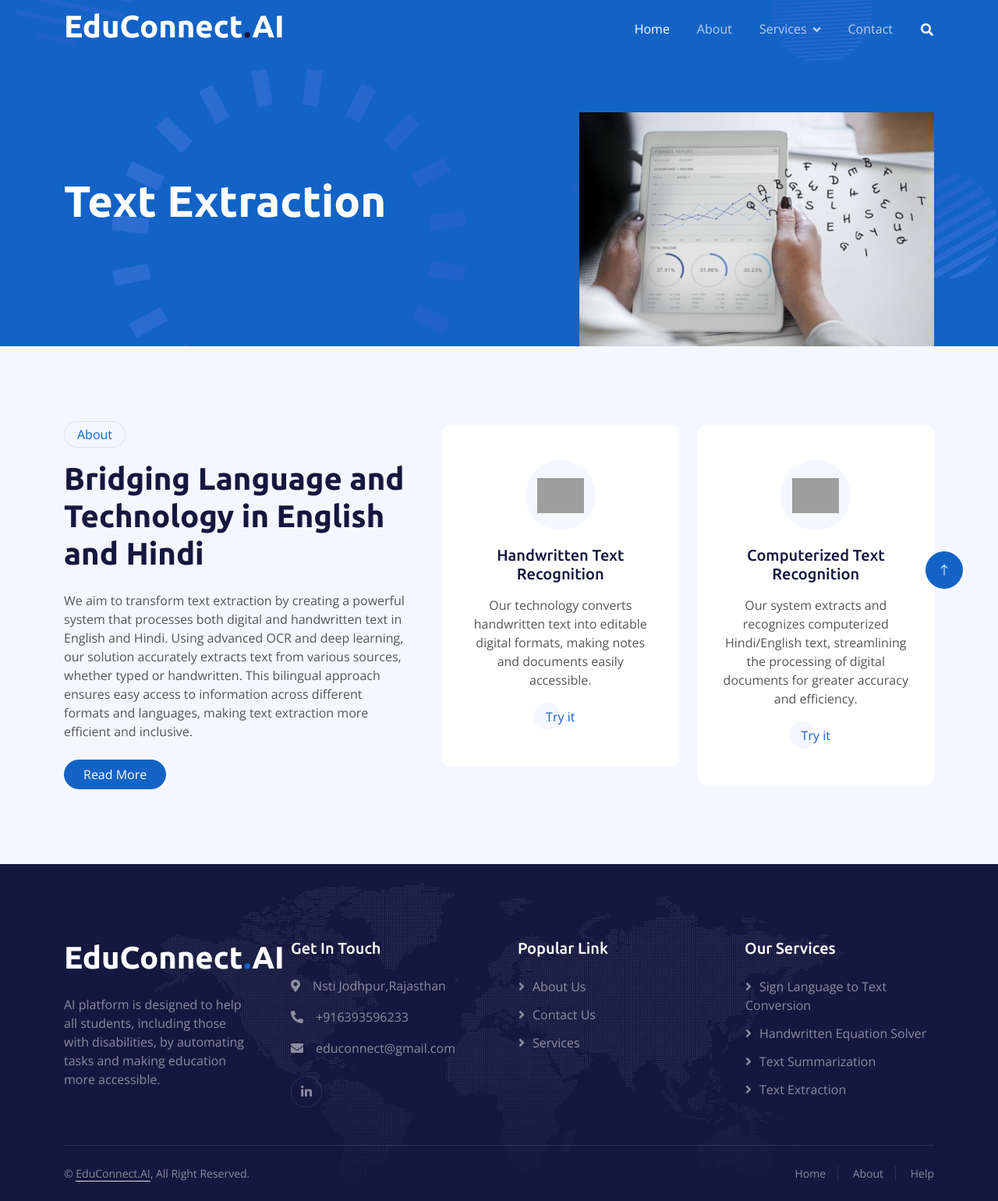
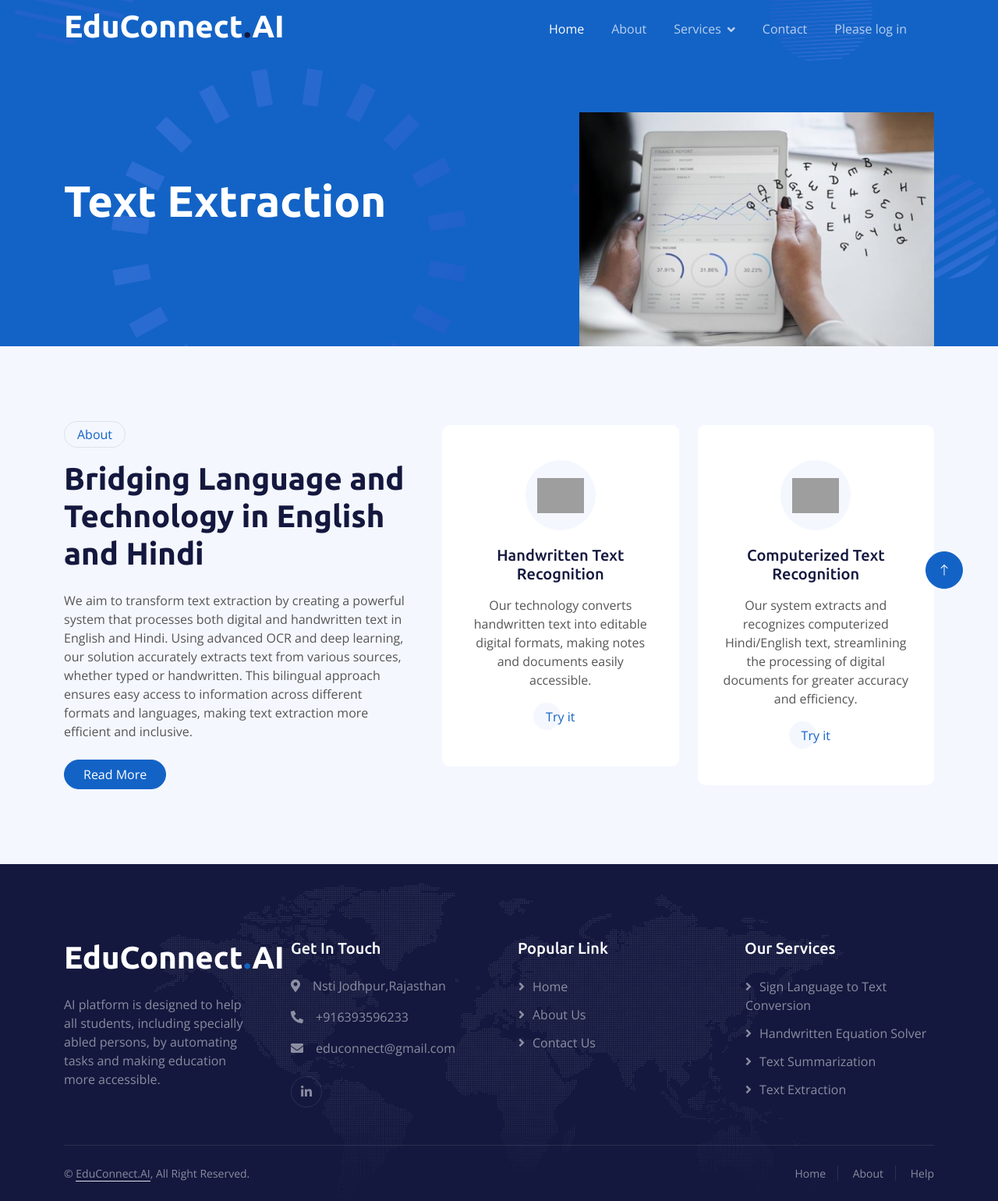
Before and after one commit to Shubhangi-vyas/Educonnect.Ai, a Flask app: page /textext in a window 1280 px wide. Shown: the whole page at 78% size. Run offline with Flask 3, Linux system fonts and the light colour scheme; some libraries are stand-ins or nearby versions; grey boxes are pictures that could not be loaded.

Commit message:
Update textext.html

```diff
--- a/templates/textext.html
+++ b/templates/textext.html
@@ -41,7 +41,7 @@
     <div class="container-fluid sticky-top">
         <div class="container">
             <nav class="navbar navbar-expand-lg navbar-dark p-0">
-                <a href="/" class="navbar-brand">
+                <a href="/index" class="navbar-brand">
                     <h1 class="text-white">EduConnect<span class="text-dark">.</span>AI</h1>
                 </a>
                 <button type="button" class="navbar-toggler ms-auto me-0" data-bs-toggle="collapse" data-bs-target="#navbarCollapse">
@@ -49,7 +49,7 @@
                 </button>
                 <div class="collapse navbar-collapse" id="navbarCollapse">
                     <div class="navbar-nav ms-auto">
-                        <a href="/" class="nav-item nav-link active">Home</a>
+                        <a href="/index" class="nav-item nav-link active">Home</a>
                         <a href="/about" class="nav-item nav-link">About</a>
                         <div class="nav-item dropdown">
                             <a href="#" class="nav-link dropdown-toggle" data-bs-toggle="dropdown">Services</a>
@@ -61,9 +61,20 @@
                             </div>
                         </div>
                         <a href="/contact" class="nav-item nav-link">Contact</a>
+                        <div class="nav-item dropdown username" >
+                            {% if session['username'] %}
+                            <a href="#" class="nav-link dropdown-toggle" data-bs-toggle="dropdown"><i class="fa fa-user"></i>
+                                Welcome, {{ session['username'] }}
+                            </a>
+                            <div class="dropdown-menu bg-light mt-2">
+                                <a href="/logout" class="dropdown-item">Logout</a>
+                            </div>
+                            {% else %}
+                            <a href="/login" class="nav-link">Please log in</a>
+                            {% endif %}
+                        </div>
                     </div>
-                    <button type="button" class="btn text-white p-0 d-none d-lg-block" data-bs-toggle="modal" data-bs-target="#searchModal">
-                        <i class="fa fa-search"></i>
+
                     </button>
                 </div>
             </nav>
@@ -152,7 +163,7 @@
                 <a href="index.html" class="d-inline-block mb-3">
                     <h1 class="text-white">EduConnect<span class="text-primary">.</span>AI</h1>
                 </a>
-                <p class="mb-0">AI platform is designed to help all students, including those with disabilities, by
+                <p class="mb-0">AI platform is designed to help all students, including specially abled persons, by
                     automating tasks and making education more accessible.</p>
             </div>
             <div class="col-md-6 col-lg-3 wow fadeIn" data-wow-delay="0.3s">
@@ -166,16 +177,17 @@
             </div>
             <div class="col-md-6 col-lg-3 wow fadeIn" data-wow-delay="0.5s">
                 <h5 class="text-white mb-4">Popular Link</h5>
-                <a class="btn btn-link" href="">About Us</a>
-                <a class="btn btn-link" href="">Contact Us</a>
-                <a class="btn btn-link" href="">Services</a>
+                <a class="btn btn-link" href="/index">Home</a>
+                <a class="btn btn-link" href="/about">About Us</a>
+                <a class="btn btn-link" href="/contact">Contact Us</a>
+
             </div>
             <div class="col-md-6 col-lg-3 wow fadeIn" data-wow-delay="0.7s">
                 <h5 class="text-white mb-4">Our Services</h5>
-                <a class="btn btn-link" href="">Sign Language to Text Conversion</a>
-                <a class="btn btn-link" href="">Handwritten Equation Solver</a>
-                <a class="btn btn-link" href="">Text Summarization</a>
-                <a class="btn btn-link" href="">Text Extraction</a>
+                <a class="btn btn-link" href="/signlang">Sign Language to Text Conversion</a>
+                <a class="btn btn-link" href="/equation">Handwritten Equation Solver</a>
+                <a class="btn btn-link" href="/textext">Text Summarization</a>
+                <a class="btn btn-link" href="/textsum">Text Extraction</a>
             </div>
         </div>
     </div>
```
